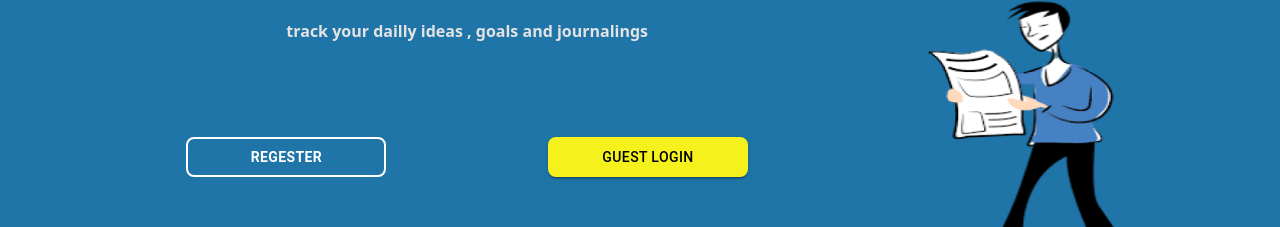
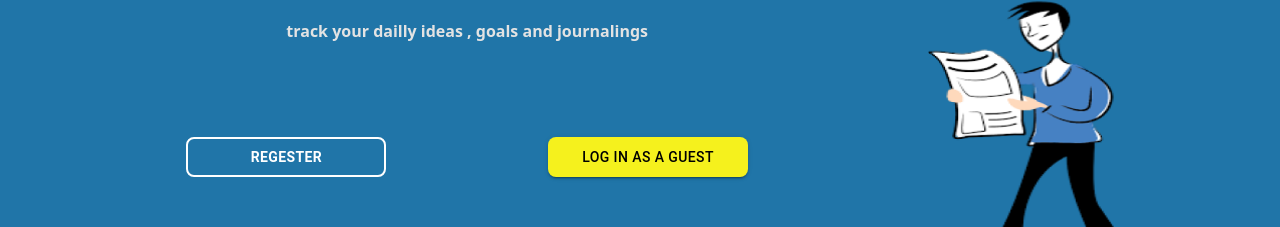
Before and after one commit to abderehmen02/Day-After-Day, a React (Create React App) app in the folder Front End/: page / in a window 1280 px wide. Shown: the part 199-426 px from the top of the page. Built offline with nearby package versions, Linux system fonts and the light colour scheme; no server answers; a web font is replaced by a local one.

Commit message:
editing guest login button

```diff
--- a/Front End/src/features/home/conmponents.tsx
+++ b/Front End/src/features/home/conmponents.tsx
@@ -52,7 +52,7 @@ export const HeroText = () :  JSX.Element =>{
     </Stack>
     <Stack justifyContent='space-around' spacing={{xs: '32px' }}  alignItems="center" direction={{'xs'  : 'column'  , 'sm' : 'row'}} width='100%'  >
   <Link to="/regester" style={{textDecoration : 'none'}}>    <Button variant='standard'  >Regester</Button></Link>
-   <Button variant='contained' onClick={()=>{ loginAction({email : process.env.React_App_GUESS_PASSWORD , password : process.env.React_App_GUESS_PASSWORD}  , login , loginError , navigate ) }} >Guest Login</Button>
+   <Button variant='contained' onClick={()=>{ loginAction({email : process.env.React_App_GUESS_EMAIL , password : process.env.React_App_GUESS_PASSWORD}  , login , loginError , navigate ) }} >Log In As A Guest</Button>
     </Stack>
     <Stack direction={{xs : 'column' , sm : 'row'}} width='90%' justifyContent='space-around' >
       <Box sx={{ minWidth:'125px' , margin : '8px'  ,border: '1.5px solid white'  , borderRadius:'8px' , height :'100px' , paddingX : '8px'    , display : 'flex' , justifyContent : 'space-around' , alignItems : 'center' , flexDirection: 'column' }} bgcolor={(theme)=>theme.palette.dark.dark}  >
--- a/Front End/src/features/journal/components.tsx
+++ b/Front End/src/features/journal/components.tsx
@@ -9,7 +9,7 @@ import journalImageOne   from    '../../assets/images/journal5.png'
 import journalImageTwo   from    '../../assets/images/journal6.png'
 import { Skeleton } from '../skeleton/skeleton';
 import { Button, TextField, Typography } from '@mui/material';
-import { Stack , Box  , styled } from '@mui/system';
+import { Stack , Box  , styled } from '@mui/material';
 
 
 // ------------------------------------------------------------------------------- --------------journal header
--- a/Front End/src/features/skeleton/skeleton.tsx
+++ b/Front End/src/features/skeleton/skeleton.tsx
@@ -1,7 +1,7 @@
 import React from 'react'
 import './index.css'
 import { Skeleton as MuiSkeleton } from '@mui/material'
-import { Stack } from '@mui/system'
+import { Stack } from '@mui/material'
 type type = "title" | "text" | "article"
 
 export const  Skeleton = ({type} : {type : string} ) : JSX.Element =>{
--- a/Front End/src/pages/about.tsx
+++ b/Front End/src/pages/about.tsx
@@ -1,4 +1,4 @@
-import { Box , styled } from '@mui/system'
+import { Box , styled } from '@mui/material'
 import { userInfo } from 'os'
 import React from 'react'
 import UnlogedNav from '../components/unlogedNav'
--- a/Front End/src/pages/productivity.tsx
+++ b/Front End/src/pages/productivity.tsx
@@ -13,7 +13,7 @@ import {submitProd , deleteProd} from '../features/productivity'
 import LogOut from '../components/logOut';
 import { CreateProductivity , Graph, Header } from '../features/productivity/components';
 import {styled} from '@mui/material'
-import { Box } from '@mui/system';
+import { Box } from '@mui/material';
 import UnlogedNav from '../components/unlogedNav';
 import LoggedNav from "../components/loggedNav"
 
```
Also changed, not shown: 2 other files (tests, documents, lock files or other folders).
